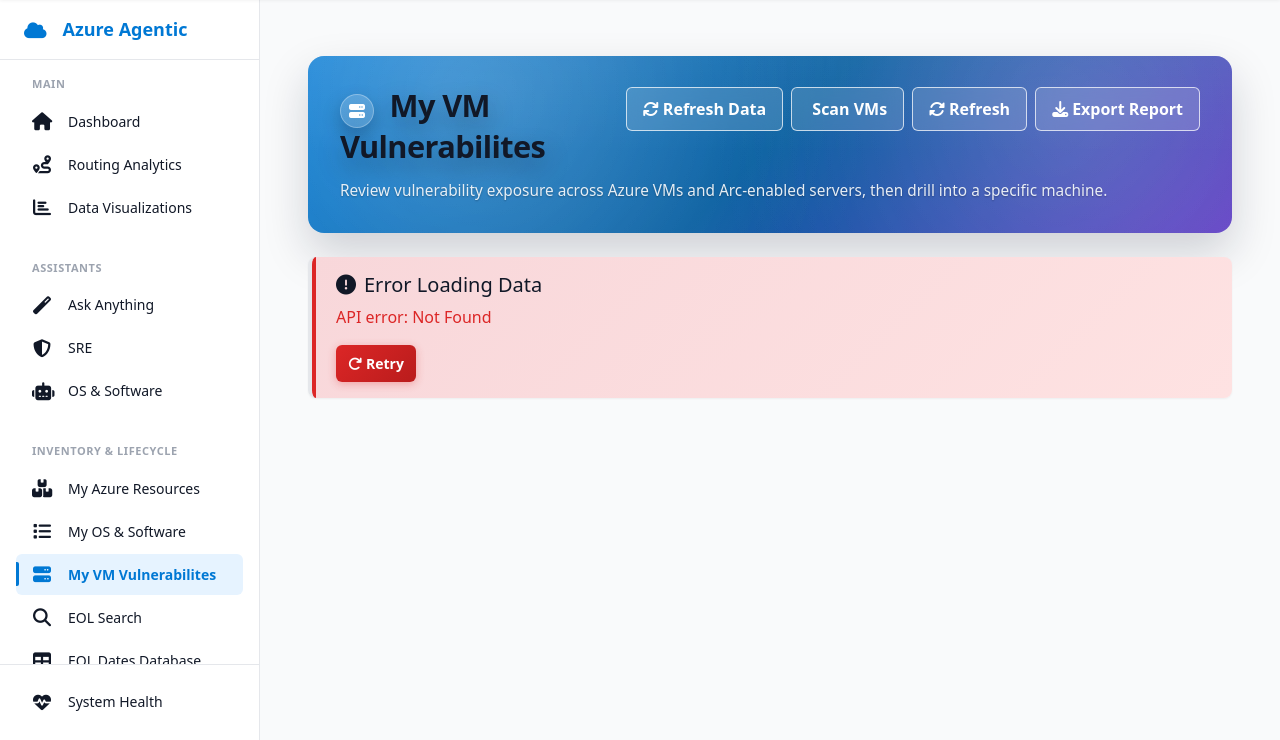
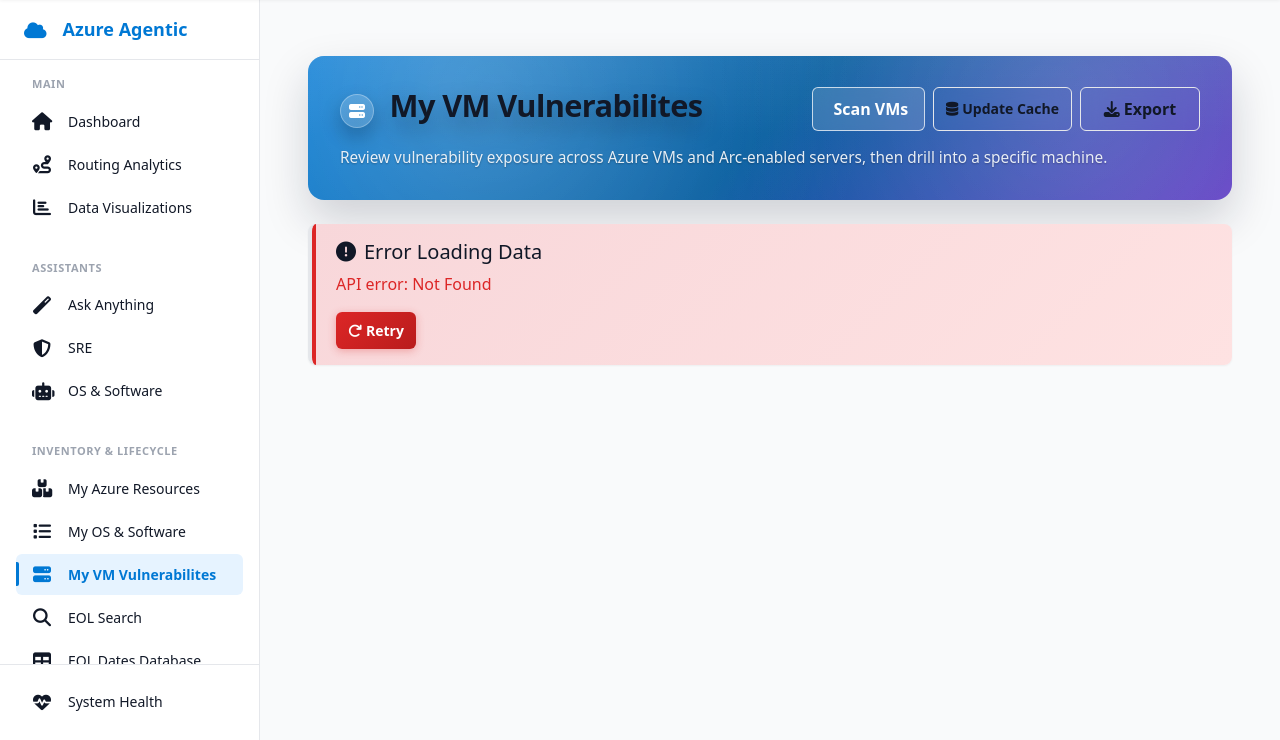
Before and after one commit to jasonpanggit/gcc-demo, a Python web app: template app/agentic/eol/templates/vm-vulnerability.html in a window 1280 px wide. Shown: the part 60-800 px from the top of the page. Run offline with Jinja, Linux system fonts and the light colour scheme; the template is opened without the code that fills it, so the values that code supplies are empty.

Commit message:
Improve button clarity with better labels, icons, and placement
cve-search.html:
- Moved 'Refresh' button next to 'Cached CVEs' badge (contextual placement)
- Changed icon to database (fa-database) to indicate cache refresh
- Kept Delta/Full Sync in hero actions (main operations)
- Added descriptive tooltips explaining each action

vm-vulnerability.html:
- Removed 'Reload Page' button (redundant - browser refresh does this)
- Removed 'Install All' button (was hidden/disabled)
- Made 'Update Cache' smaller (btn-sm) and outline style (secondary action)
- Changed 'Scan VMs' icon to radar (fa-radar) for clarity
- Simplified to 4 clear actions: Back, Scan, Update Cache, Export

Button Hierarchy:
- Primary actions: Scan VMs, Delta Sync (solid buttons)
- Secondary actions: Update Cache, Export (outline buttons)
- Contextual: Refresh button next to what it refreshes

Co-Authored-By: Claude Sonnet 4.5 <noreply@anthropic.com>

```diff
--- a/app/agentic/eol/templates/vm-vulnerability.html
+++ b/app/agentic/eol/templates/vm-vulnerability.html
@@ -24,23 +24,17 @@
                     <p class="hero-subtitle" id="page-subtitle-text">Review vulnerability exposure across Azure VMs and Arc-enabled servers, then drill into a specific machine.</p>
                 </div>
                 <div class="hero-action">
-                    <a id="overview-link" href="/vm-vulnerability" class="btn hero-action-button d-none">
-                        <i class="fas fa-arrow-left me-1"></i>All VMs
+                    <a id="overview-link" href="/vm-vulnerability" class="btn hero-action-button btn-outline-light d-none">
+                        <i class="fas fa-arrow-left me-1"></i>Back to All VMs
                     </a>
-                    <button id="refresh-views-btn" class="btn hero-action-button" title="Refresh vulnerability data">
-                        <i class="fas fa-sync me-1"></i>Refresh Data
+                    <button id="sync-cves-btn" class="btn hero-action-button" title="Run CVE scan across all VMs to find vulnerabilities">
+                        <i class="fas fa-radar me-1"></i>Scan VMs
                     </button>
-                    <button id="sync-cves-btn" class="btn hero-action-button">
-                        <i class="fas fa-scan me-1"></i>Scan VMs
+                    <button id="refresh-views-btn" class="btn btn-sm btn-outline-light" title="Refresh cached statistics (use if data looks stale after a scan)">
+                        <i class="fas fa-database me-1"></i><span class="d-none d-lg-inline">Update Cache</span>
                     </button>
-                    <button id="refresh-page-btn" class="btn hero-action-button">
-                        <i class="fas fa-sync-alt me-1"></i>Refresh
-                    </button>
-                    <button id="export-report-btn" class="btn hero-action-button">
-                        <i class="fas fa-download me-1"></i>Export Report
-                    </button>
-                    <button id="install-all-available-btn" class="btn btn-sm btn-success d-none" disabled>
-                        <i class="fas fa-download me-1"></i>Install All Available
+                    <button id="export-report-btn" class="btn hero-action-button btn-outline-light" title="Download vulnerability report as CSV">
+                        <i class="fas fa-download me-1"></i>Export
                     </button>
                 </div>
             </div>
```
Also changed, not shown: app/agentic/eol/templates/cve-search.html (+8 -6 lines).
